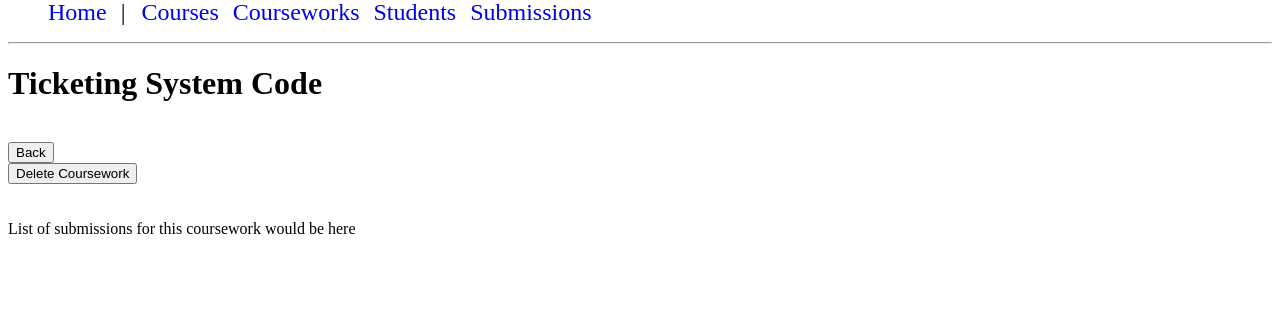
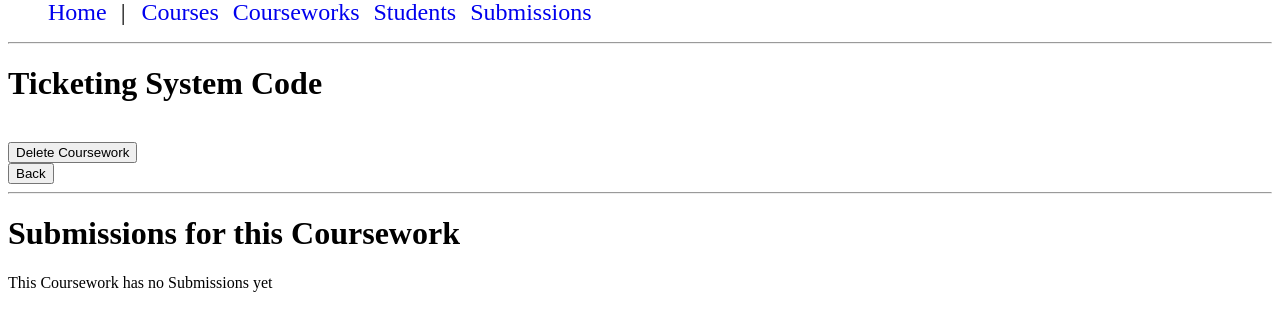
Before and after one commit to pmdredd/Uni3rdAGILEProject, a PHP site: page /courseworks/coursework_details.php?id=1 in a window 1280 px wide. Shown: the part 17-348 px from the top of the page. Run offline with PHP 8.4, Linux system fonts and the light colour scheme; data comes from the database, SQL or seed files in the repository.

Commit message:
add function to get all submissions for a coursework and add to coursework details page, alter layout

```diff
--- a/courses/course_details.php
+++ b/courses/course_details.php
@@ -21,11 +21,11 @@ if ($course) {
         </form>';
     echo '<button type="button" onclick="javascript:history.back()">Back</button>';
     echo '<br>';
-    echo '<br>';
+    echo '<hr>';
     echo '<h1>Courseworks for this Course</h1>';
     if ($courseworks) {
         foreach ($courseworks as $coursework) {
-            echo "<a href='../coursework_details.php?id=" . $coursework['coursework_id'] . "'>" . $coursework['name'] . "</a>";
+            echo "<a href='/courseworks/coursework_details.php?id=" . $coursework['coursework_id'] . "'>" . $coursework['name'] . "</a>";
             echo "</br>";
         }
     } else {
--- a/courseworks/coursework_details.php
+++ b/courseworks/coursework_details.php
@@ -4,6 +4,7 @@ require_once '../header.html';
 
 $coursework_id = htmlspecialchars($_GET["id"]);
 $coursework = getCourseworkById($coursework_id);
+$submissions = getSubmissionsByCourseworkId($coursework_id);
 
 if(isset($_POST['delete'])){ //check if form was submitted
 
@@ -14,14 +15,22 @@ if(isset($_POST['delete'])){ //check if form was submitted
 if ($coursework) {
     echo '<h1>' . $coursework['name'] . '</h1>';
     echo '<br>';
-    echo '<button type="button" onclick="javascript:history.back()">Back</button>';
     echo '<form action="" method="post">
             <input type="hidden" name="delete" value="' . $coursework_id . '"/>
             <input type="submit" value="Delete Coursework">
         </form>';
+    echo '<button type="button" onclick="javascript:history.back()">Back</button>';
     echo '<br>';
-    echo '<br>';
-    echo 'List of submissions for this coursework would be here';
+    echo '<hr>';
+    echo '<h1>Submissions for this Coursework</h1>';
+    if ($submissions) {
+        foreach ($submissions as $submission) {
+            echo "<a href='/submissions/submission_details.php?id=" . $submission['submission_id'] . "'>{Student name here} Mark: " . $submission['mark'] . "</a>";
+            echo "</br>";
+        }
+    } else {
+        echo '<p>This Coursework has no Submissions yet</p>';
+    }
 } else {
     echo 'There was a problem, please try again';
 }
--- a/courseworks/coursework_functions.php
+++ b/courseworks/coursework_functions.php
@@ -26,3 +26,9 @@ function deleteCourseworkById($coursework_id) {
     $coursework = DB::run($query, [$coursework_id]);
     return $coursework;
 }
+
+function getSubmissionsByCourseworkId($coursework_id) {
+    $query = "SELECT * FROM submissions WHERE coursework_id=?";
+    $submissions = DB::run($query, [$coursework_id])->fetchAll(PDO::FETCH_ASSOC);
+    return $submissions;
+}
--- a/students/student_details.php
+++ b/students/student_details.php
@@ -13,17 +13,19 @@ if (isset($_POST['delete'])) {
 
 if ($student) {
     echo '<h1>' . $student['name'] . '</h1>';
+    if ($submissions) {
+        echo '<p>Average Mark: ' . getAverageMark($student_id) . '</p>';
+    }
     echo '<br>';
-    echo '<button type="button" onclick="javascript:history.back()">Back</button>';
     echo '<form action="" method="post">
             <input type="hidden" name="delete" value="' . $student_id . '"/>
             <input type="submit" value="Delete Student">
         </form>';
+    echo '<button type="button" onclick="javascript:history.back()">Back</button>';
     echo '<br>';
     echo '<hr>';
     echo "<h1>This student's submissions</h1>";
     if ($submissions) {
-        echo '<p>Average Mark: ' . getAverageMark($student_id) . '</p>';
         foreach ($submissions as $submission) {
             echo '<h3>Coursework: ' . $submission['coursework_id']  .'<h3>
                   <p>Hand in Date: ' . $submission['hand_in_date']  . '</p>
```
